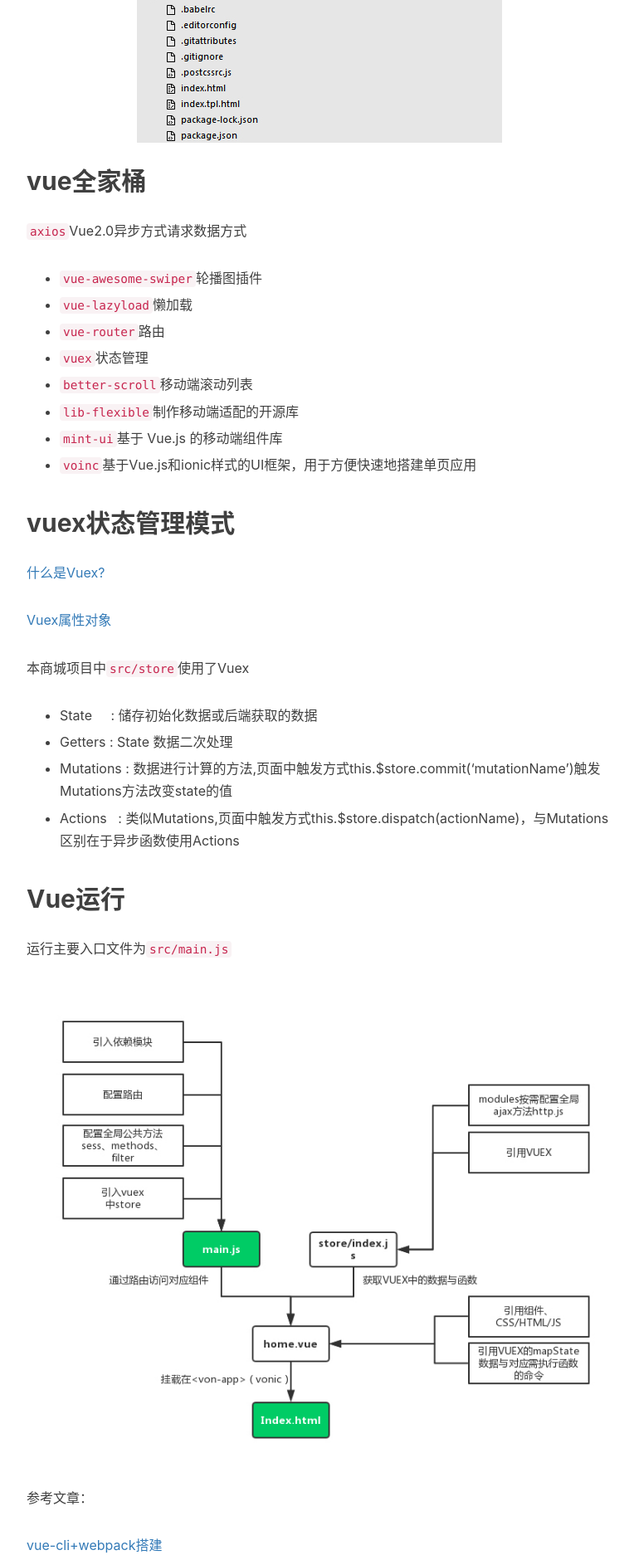
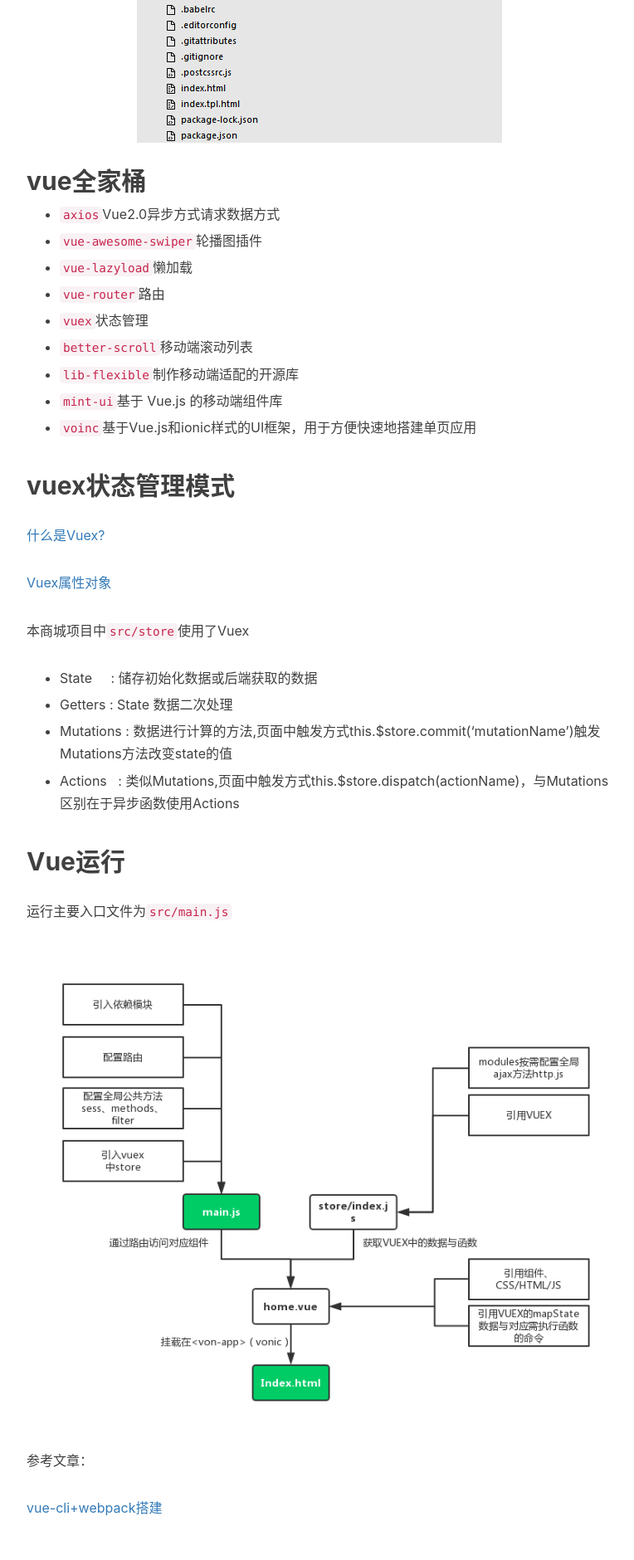
Before and after one commit to devin-huang/devin-huang.github.io, a Jekyll site: the page built from _posts/2018-03-01-Vue全家桶+webpack搭建商城项目.md, in a window 1280 px wide. Shown: the part 2383-4263 px from the top of the page at 83% size, without its empty margins (233-997 px from the left). Built offline with Jekyll 4.4.1, drawn with Linux system fonts in a browser that asks for light colours; nearby versions of some CDN libraries; comment, search, counter and statistics services are not loaded.

```diff
--- a/_posts/2018-03-01-Vue全家桶+webpack搭建商城项目.md
+++ b/_posts/2018-03-01-Vue全家桶+webpack搭建商城项目.md
@@ -37,7 +37,7 @@ tags:
 
 ## vue全家桶
 
-`axios`Vue2.0异步方式请求数据方式
+* `axios`Vue2.0异步方式请求数据方式
 
 * `vue-awesome-swiper`轮播图插件
 
```
